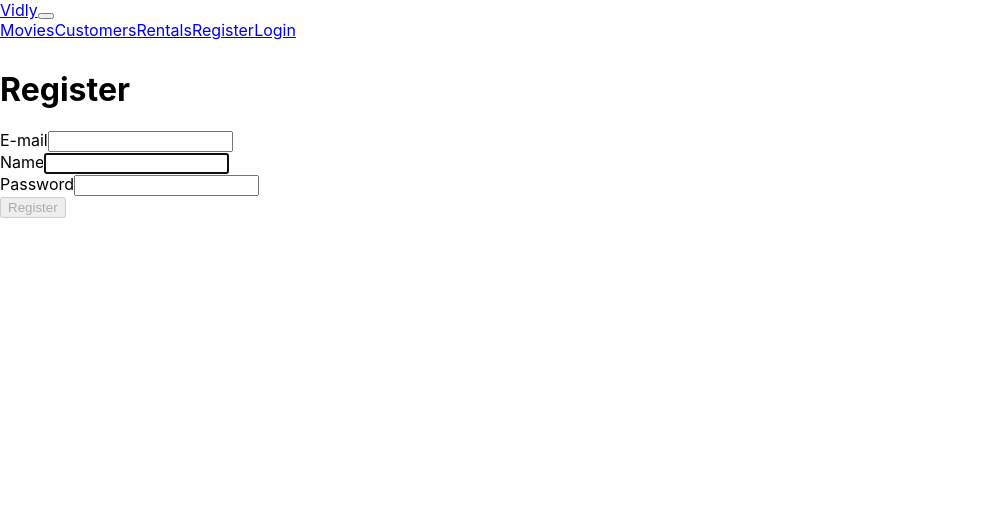
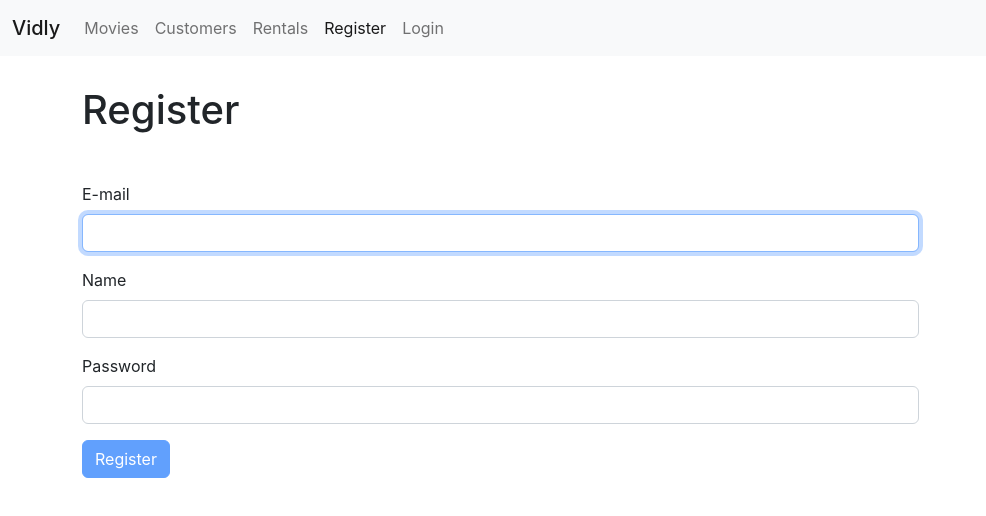
Before and after one commit to Fredobumma/Learning-React, a React (Create React App) app: page /register in a window 1280 px wide. Shown: the top 516 px of the page, without its empty margins (0-986 px from the left). Built offline with nearby package versions, Linux system fonts and the light colour scheme; the HTML template or start-up script is replaced by a standard one.

Commit message:
--bug: refactor code thus far to extract authentication details

```diff
--- a/public/index.html
+++ b/public/index.html
@@ -25,6 +25,8 @@
       Learn how to configure a non-root public URL by running `npm run build`.
     -->
     <title>React App</title>
+    <link href="https://cdn.jsdelivr.net/npm/bootstrap@5.2.2/dist/css/bootstrap.min.css" rel="stylesheet" integrity="sha384-Zenh87qX5JnK2Jl0vWa8Ck2rdkQ2Bzep5IDxbcnCeuOxjzrPF/et3URy9Bv1WTRi" crossorigin="anonymous">
+  </head>
   </head>
   <body>
     <noscript>You need to enable JavaScript to run this app.</noscript>
@@ -39,5 +41,10 @@
       To begin the development, run `npm start` or `yarn start`.
       To create a production bundle, use `npm run build` or `yarn build`.
     -->
+    <script
+      src="https://cdn.jsdelivr.net/npm/bootstrap@5.2.2/dist/js/bootstrap.bundle.min.js"
+      integrity="sha384-OERcA2EqjJCMA+/3y+gxIOqMEjwtxJY7qPCqsdltbNJuaOe923+mo//f6V8Qbsw3"
+      crossorigin="anonymous"
+    ></script>
   </body>
 </html>
--- a/src/App.js
+++ b/src/App.js
@@ -1,16 +1,17 @@
 import React, { Component } from "react";
 import { Routes, Route, Navigate } from "react-router-dom";
 import { ToastContainer } from "react-toastify";
-import jwtDecode from "jwt-decode";
 import NavBar from "./components/navbar";
 import Movies from "./components/movies";
 import Customers from "./components/customers";
 import Rentals from "./components/rentals";
+import Profile from "./components/profile";
 import NotFound from "./components/not-found";
 import MovieForm from "./components/movieForm";
 import RegisterForm from "./components/registerForm";
 import LoginForm from "./components/loginForm";
 import Logout from "./components/logout";
+import * as auth from "./services/authService";
 import "react-toastify/dist/ReactToastify.css";
 import "./App.css";
 
@@ -18,11 +19,8 @@ class App extends Component {
   state = {};
 
   componentDidMount() {
-    try {
-      const jwt = localStorage.getItem("token");
-      const user = jwtDecode(jwt);
-      this.setState({ user: user.name });
-    } catch (error) {}
+    const user = auth.getCurrentUser();
+    this.setState({ user });
   }
 
   render() {
@@ -37,6 +35,7 @@ class App extends Component {
             <Route path="/rentals" element={<Rentals />} />
             <Route path="/movies" element={<Movies />} />
             <Route path="/movies/:id" element={<MovieForm />} />
+            <Route path="/profile" element={<Profile />} />
             <Route path="/register" element={<RegisterForm />} />
             <Route path="/login" element={<LoginForm />} />
             <Route path="/logout" element={<Logout />} />
--- a/src/components/loginForm.jsx
+++ b/src/components/loginForm.jsx
@@ -1,8 +1,7 @@
 import React from "react";
 import Joi from "joi-browser";
 import Form from "./common/form";
-import { login } from "../services/authService";
-import { getHooks } from "./../utilities/getHooks";
+import * as auth from "../services/authService";
 
 class LoginForm extends Form {
   state = {
@@ -36,19 +35,28 @@ class LoginForm extends Form {
     );
   }
 
+  getErrors(error) {
+    const { data, errors: errorsObj } = this.state;
+    const errors = { ...errorsObj };
+    const errorsProperty = Object.keys(data).filter((el) =>
+      error.response.data.includes(el)
+    )[0];
+    errors[errorsProperty] = error.response.data;
+    return errors;
+  }
+
   doSubmit = async () => {
     try {
-      const { data } = await login(this.state.data);
-      localStorage.setItem("token", data);
-      this.props.navigate("/");
+      const { data } = await auth.login(this.state.data);
+      auth.loginWithJwt(data);
+      window.location = "/";
     } catch (error) {
       if (error.response && error.response.status === 400) {
-        const errors = { ...this.state.errors };
-        errors.email = error.response.data;
+        const errors = this.getErrors(error);
         this.setState({ errors });
       }
     }
   };
 }
 
-export default getHooks(LoginForm);
+export default LoginForm;
--- a/src/components/logout.jsx
+++ b/src/components/logout.jsx
@@ -1,10 +1,10 @@
 import { Component } from "react";
-import { getHooks } from "../utilities/getHooks";
+import * as auth from "../services/authService";
 
 class Logout extends Component {
   componentDidMount() {
-    localStorage.removeItem("token");
-    this.props.navigate("/");
+    auth.logout();
+    window.location = "/";
   }
 
   render() {
@@ -12,4 +12,4 @@ class Logout extends Component {
   }
 }
 
-export default getHooks(Logout);
+export default Logout;
--- a/src/components/navbar.jsx
+++ b/src/components/navbar.jsx
@@ -7,15 +7,18 @@ const NavBar = ({ user }) => {
     { label: "Customers", path: "/customers" },
     { label: "Rentals", path: "/rentals" },
   ];
-  const anonymousUser = [
-    { label: "Register", path: "/register" },
-    { label: "Login", path: "/login" },
-  ];
-  const registeredUser = [
-    { label: user, path: "/profile" },
-    { label: "Logout", path: "/logout" },
-  ];
-  user ? navLinks.push(...registeredUser) : navLinks.push(...anonymousUser);
+
+  if (user) {
+    navLinks.push(
+      { label: user.name, path: "/profile" },
+      { label: "Logout", path: "/logout" }
+    );
+  } else {
+    navLinks.push(
+      { label: "Register", path: "/register" },
+      { label: "Login", path: "/login" }
+    );
+  }
 
   return (
     <nav className="navbar navbar-expand-lg bg-light">
--- /dev/null
+++ b/src/components/profile.jsx
@@ -0,0 +1,7 @@
+import React from "react";
+
+const Profile = () => {
+  return <h1>Profile</h1>;
+};
+
+export default Profile;
--- a/src/components/registerForm.jsx
+++ b/src/components/registerForm.jsx
@@ -2,7 +2,7 @@ import React from "react";
 import Joi from "joi-browser";
 import Form from "./common/form";
 import { register } from "../services/userService";
-import { getHooks } from "../utilities/getHooks";
+import * as auth from "../services/authService";
 
 class RegisterForm extends Form {
   state = {
@@ -25,8 +25,8 @@ class RegisterForm extends Form {
       <div>
         <h1>Register</h1>
         <form className="mt-5 w-75" onSubmit={this.handleSubmit}>
-          {this.renderInput("email", "E-mail", "email", "email")}
-          {this.renderInput("name", "Name", "text", "name", "on")}
+          {this.renderInput("email", "E-mail", "email", "email", "on")}
+          {this.renderInput("name", "Name", "text", "name")}
           {this.renderInput("password", "Password", "password", "new-password")}
           {this.renderButton("Register")}
         </form>
@@ -37,8 +37,8 @@ class RegisterForm extends Form {
   doSubmit = async () => {
     try {
       const { headers } = await register(this.state.data);
-      localStorage.setItem("token", headers["x-auth-token"]);
-      this.props.navigate("/");
+      auth.loginWithJwt(headers["x-auth-token"]);
+      window.location = "/";
     } catch (error) {
       if (error.response && error.response.status === 400) {
         const errors = { ...this.state.errors };
@@ -49,4 +49,4 @@ class RegisterForm extends Form {
   };
 }
 
-export default getHooks(RegisterForm);
+export default RegisterForm;
--- a/src/services/authService.js
+++ b/src/services/authService.js
@@ -1,8 +1,25 @@
+import jwtDecode from "jwt-decode";
 import http from "./httpService";
 import config from "../config/config.json";
 
 const apiEndpoint = `${config.apiUrl}/auth`;
+const tokenKey = "token";
 
-export function login(user) {
+export async function login(user) {
   return http.post(apiEndpoint, user);
 }
+
+export function loginWithJwt(data) {
+  localStorage.setItem(tokenKey, data);
+}
+
+export function getCurrentUser() {
+  try {
+    const jwt = localStorage.getItem(tokenKey);
+    return jwtDecode(jwt);
+  } catch (error) {}
+}
+
+export function logout() {
+  localStorage.removeItem(tokenKey);
+}
```
